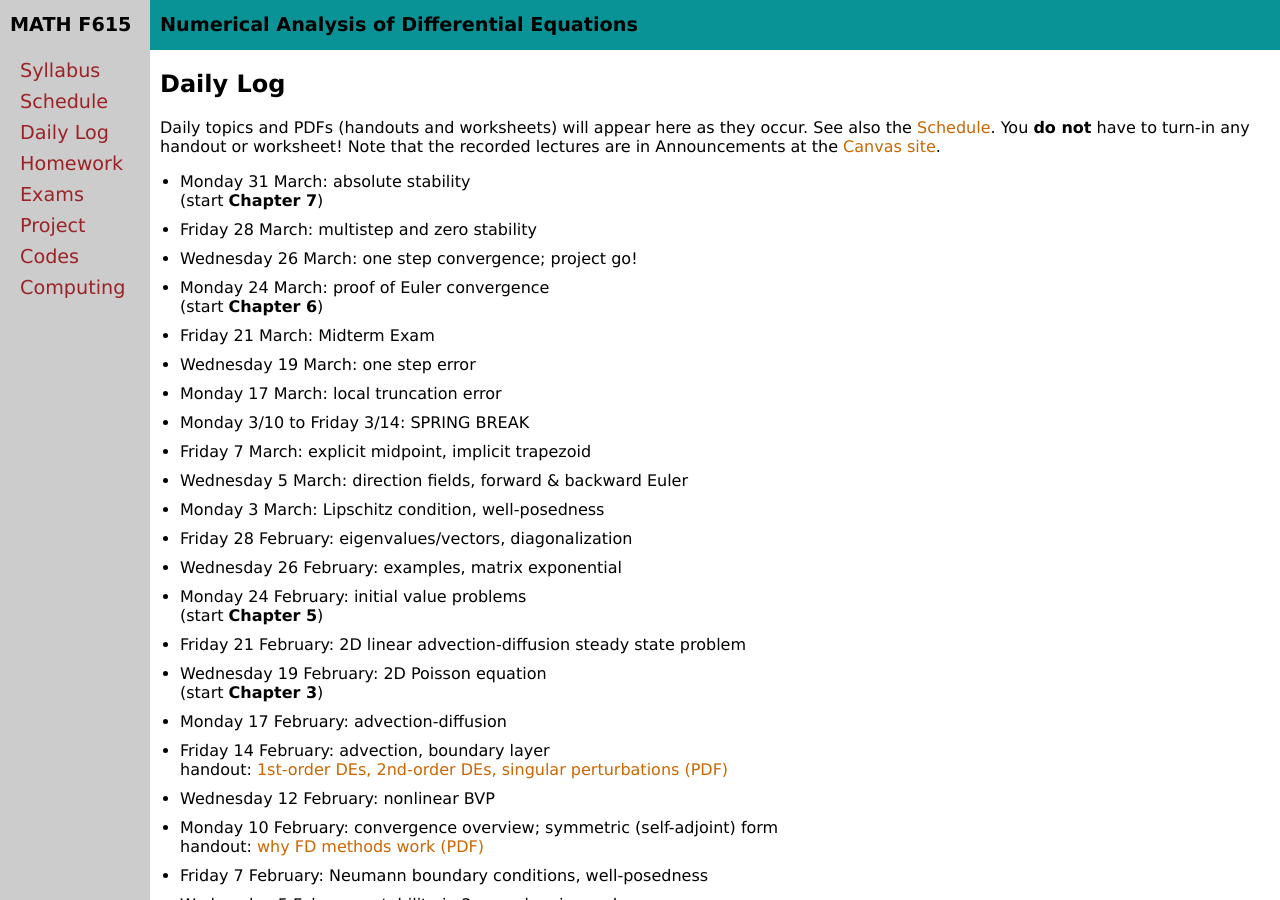
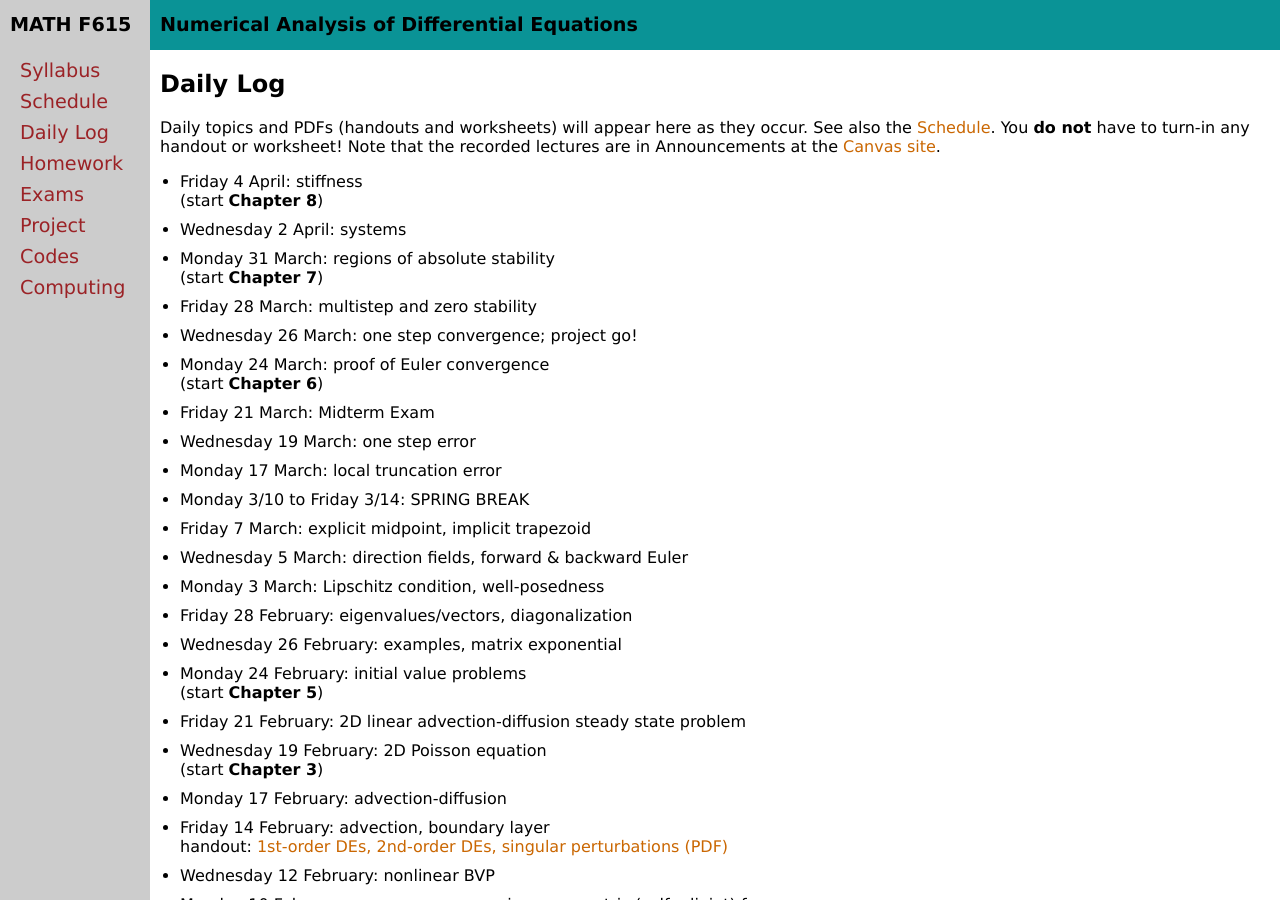
Before and after one commit to bueler/nade, a Jekyll site: the page built from daily.md, in a window 1280 px wide and 900 px high. Built offline with Jekyll 4.4.1, drawn with Linux system fonts in a browser that asks for light colours.

Commit message:
rough sketch daily

```diff
--- a/_data/daily.yml
+++ b/_data/daily.yml
@@ -1,8 +1,13 @@
 semester: Spring 2025
 home: assets/
 daily:
+- name: Friday 4 April
+  covered: stiffness
+  chapter: 8
+- name: Wednesday 2 April
+  covered: systems
 - name: Monday 31 March
-  covered: absolute stability
+  covered: regions of absolute stability
   chapter: 7
 - name: Friday 28 March
   covered: multistep and zero stability
```
